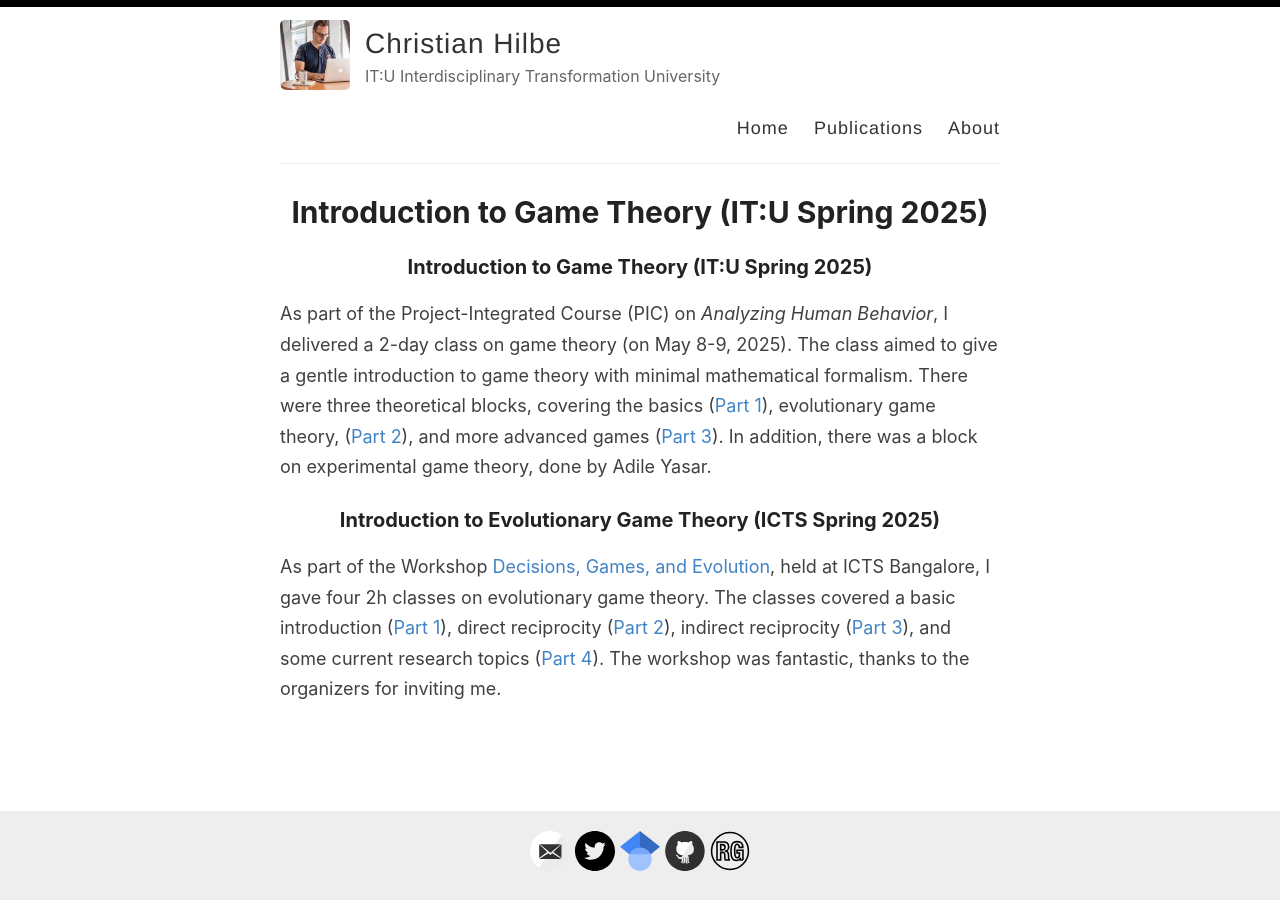
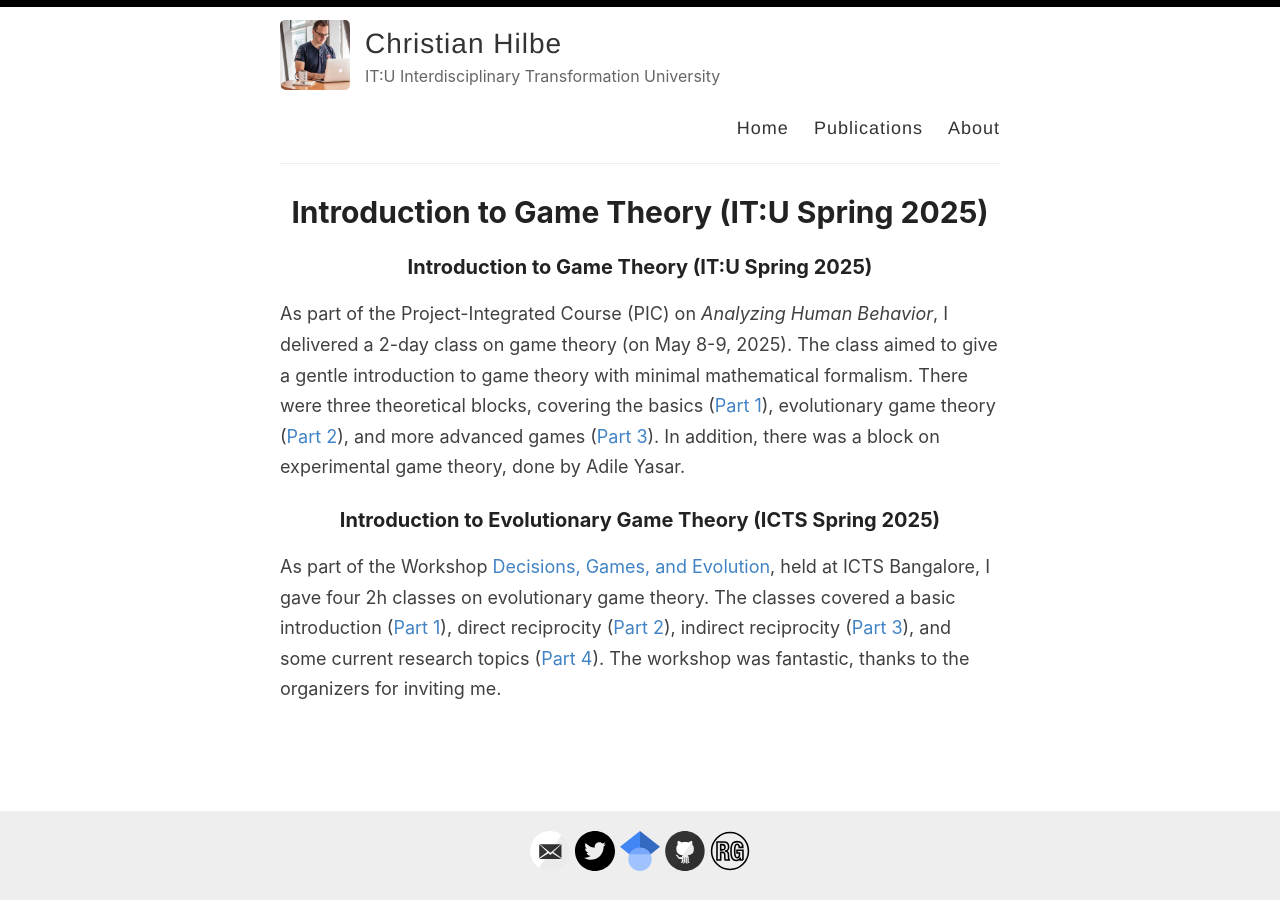
Before and after one commit to christian-hilbe/christian-hilbe.github.io, a Jekyll site: the page built from _pages/teaching.md, in a window 1280 px wide. Built offline with Jekyll 4.4.1, drawn with Linux system fonts in a browser that asks for light colours; our own code applies the rules of GitHub Pages for plain Markdown files.

```diff
--- a/_pages/teaching.md
+++ b/_pages/teaching.md
@@ -8,7 +8,7 @@ permalink: /teaching/
 
 ### Introduction to Game Theory (IT:U Spring 2025)
 
-As part of the Project-Integrated Course (PIC) on *Analyzing Human Behavior*, I delivered a 2-day class on game theory (on May 8-9, 2025). The class aimed to give a gentle introduction to game theory with minimal mathematical formalism. There were three theoretical blocks, covering the basics ([Part 1](../files/teaching/2025_GameTheory/part1.pdf)), evolutionary game theory, ([Part 2](../files/teaching/2025_GameTheory/part2.pdf)), and more advanced games ([Part 3](../files/teaching/2025_GameTheory/part3.pdf)). In addition, there was a block on experimental game theory, done by Adile Yasar.
+As part of the Project-Integrated Course (PIC) on *Analyzing Human Behavior*, I delivered a 2-day class on game theory (on May 8-9, 2025). The class aimed to give a gentle introduction to game theory with minimal mathematical formalism. There were three theoretical blocks, covering the basics ([Part 1](../files/teaching/2025_GameTheory/part1.pdf)), evolutionary game theory ([Part 2](../files/teaching/2025_GameTheory/part2.pdf)), and more advanced games ([Part 3](../files/teaching/2025_GameTheory/part3.pdf)). In addition, there was a block on experimental game theory, done by Adile Yasar.
 
 
 ### Introduction to Evolutionary Game Theory (ICTS Spring 2025)
```
Also changed, not shown: _pages/about.md (+1 -1 lines).
